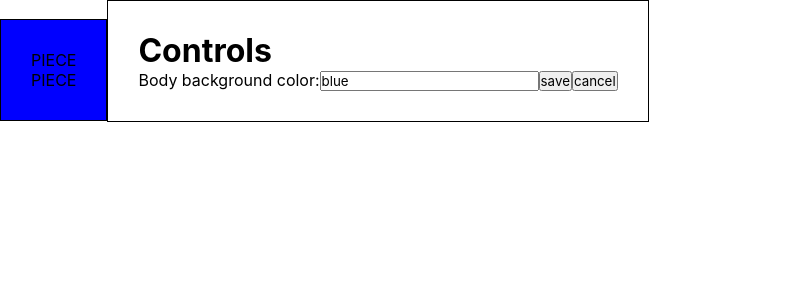
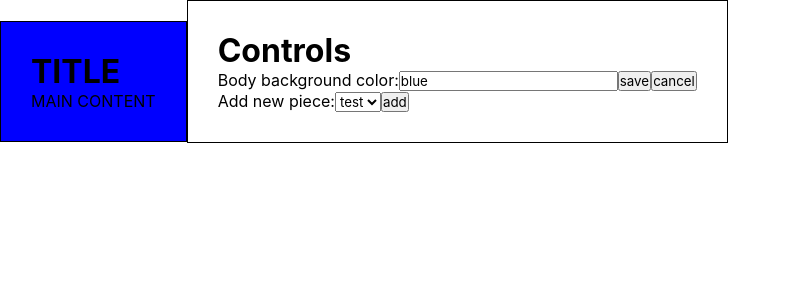
Before and after one commit to bananno/designer, a React (Create React App) app: page / in a window 1280 px wide. Shown: the top 300 px of the page, without its empty margins (0-791 px from the left). Built offline with nearby package versions, Linux system fonts and the light colour scheme.

Commit message:
Begin adding piece types

```diff
--- a/src/App.js
+++ b/src/App.js
@@ -2,6 +2,12 @@ import React, { Component } from 'react';
 import Canvas from './Canvas/Canvas.js';
 import Control from './Control/Control.js';
 import './App.css';
+
+const pieceTypes = [
+  'title',
+  'main-content',
+  'logo',
+];
 
 class App extends Component {
   state = {
--- a/src/Canvas/Canvas.js
+++ b/src/Canvas/Canvas.js
@@ -6,8 +6,8 @@ class Canvas extends Component {
     var bodyBackgroundColor = this.props.style['body-background-color'];
     return (
       <div className="block" style={{"backgroundColor": bodyBackgroundColor}}>
-        <Piece/>
-        <Piece/>
+        <Piece type="title"/>
+        <Piece type="main-content"/>
       </div>
     );
   }
--- a/src/Control/Control.js
+++ b/src/Control/Control.js
@@ -12,6 +12,13 @@ class Control extends Component {
           <button onClick={this.props.saveBackgroundColorField}>save</button>
           <button onClick={this.props.resetBackgroundColorField}>cancel</button>
         </div>
+        <div>
+          Add new piece:
+          <select>
+            <option value="test">test</option>
+          </select>
+          <button>add</button>
+        </div>
       </div>
     );
   }
--- a/src/Piece/Piece.js
+++ b/src/Piece/Piece.js
@@ -2,6 +2,16 @@ import React, { Component } from 'react';
 
 class Piece extends Component {
   render() {
+    if (this.props.type == 'title') {
+      return (
+        <h1>TITLE</h1>
+      );
+    }
+    if (this.props.type == 'main-content') {
+      return (
+        <div>MAIN CONTENT</div>
+      );
+    }
     return (
       <div>
         PIECE
```
